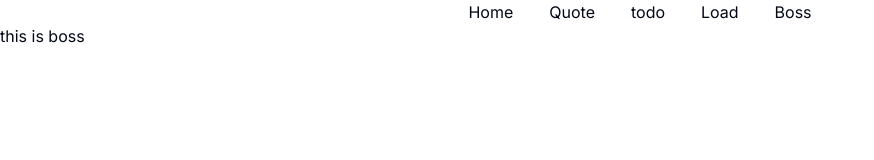
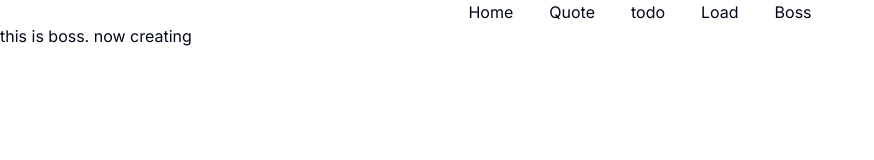
Before and after one commit to shiv-ko/next-button-app, a Next.js app: page /components/boss in a window 1280 px wide. Shown: the top 160 px of the page, without its empty margins (0-874 px from the left). Built offline with nearby package versions, Linux system fonts and the light colour scheme.

Commit message:
error fixed

```diff
--- a/app/components/boss/page.tsx
+++ b/app/components/boss/page.tsx
@@ -3,7 +3,7 @@ import {Server} from "socket.io";
 
 export default function Boss() {
   return (
-    <div>this is boss</div>
+    <div>this is boss. now creating</div>
 
   )
 }
--- a/app/components/quote/page.tsx
+++ b/app/components/quote/page.tsx
@@ -69,7 +69,7 @@ return (
             )
         )}
         <div>
-          <EventDisplay></EventDisplay>
+
 
         </div>
     </div>
```
